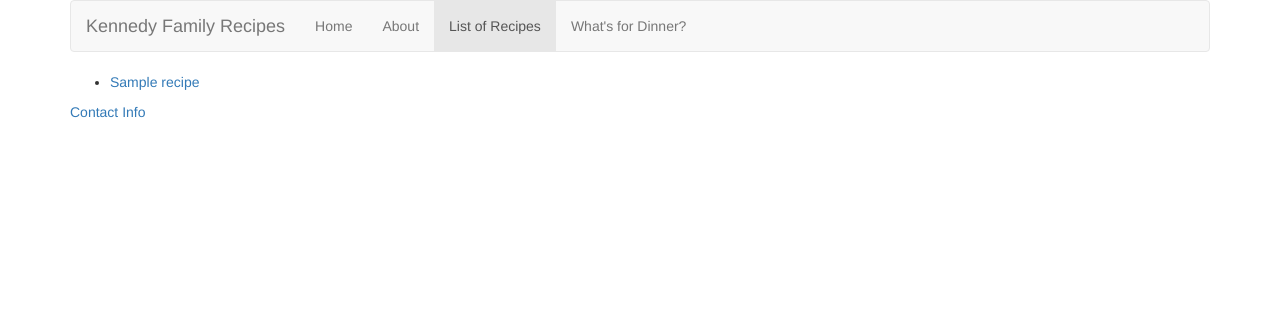
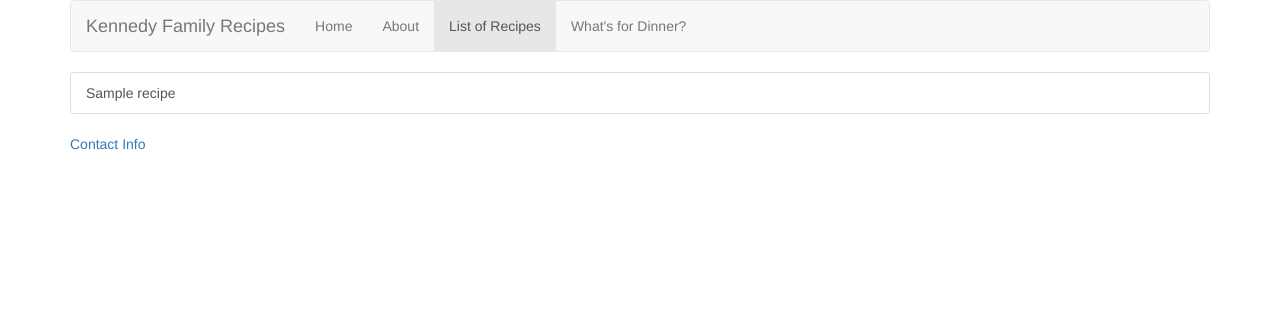
Before and after one commit to patkennedy79/family_recipes_project, a Django app: page /recipes/ in a window 1280 px wide. Shown: the top 312 px of the page. Run offline with Django 3.2, Linux system fonts and the light colour scheme; tables that the repository leaves empty hold one stand-in row (values such as "Sample post"); some libraries are stand-ins or nearby versions.

Commit message:
Updated view for list of recipes to use Bootstrap

```diff
--- a/family_recipes_app/templates/family_recipes_app/recipes_list.html
+++ b/family_recipes_app/templates/family_recipes_app/recipes_list.html
@@ -50,11 +50,11 @@
 
     <div class="container">
       {% if recipes_list %}
-        <ul>
-        {% for recipe_item in recipes_list %}
-          <li><a href="/recipes/{{ recipe_item.id }}/">{{ recipe_item.name }}</a></li>
-        {% endfor %}
-        </ul>
+        <div class="list-group">
+          {% for recipe_item in recipes_list %}
+            <a href="/recipes/{{ recipe_item.id }}/" class="list-group-item">{{ recipe_item.name }}</a>
+          {% endfor %}
+        </div>
       {% else %}
         <p>No recipes are available.</p>
       {% endif %}
```
